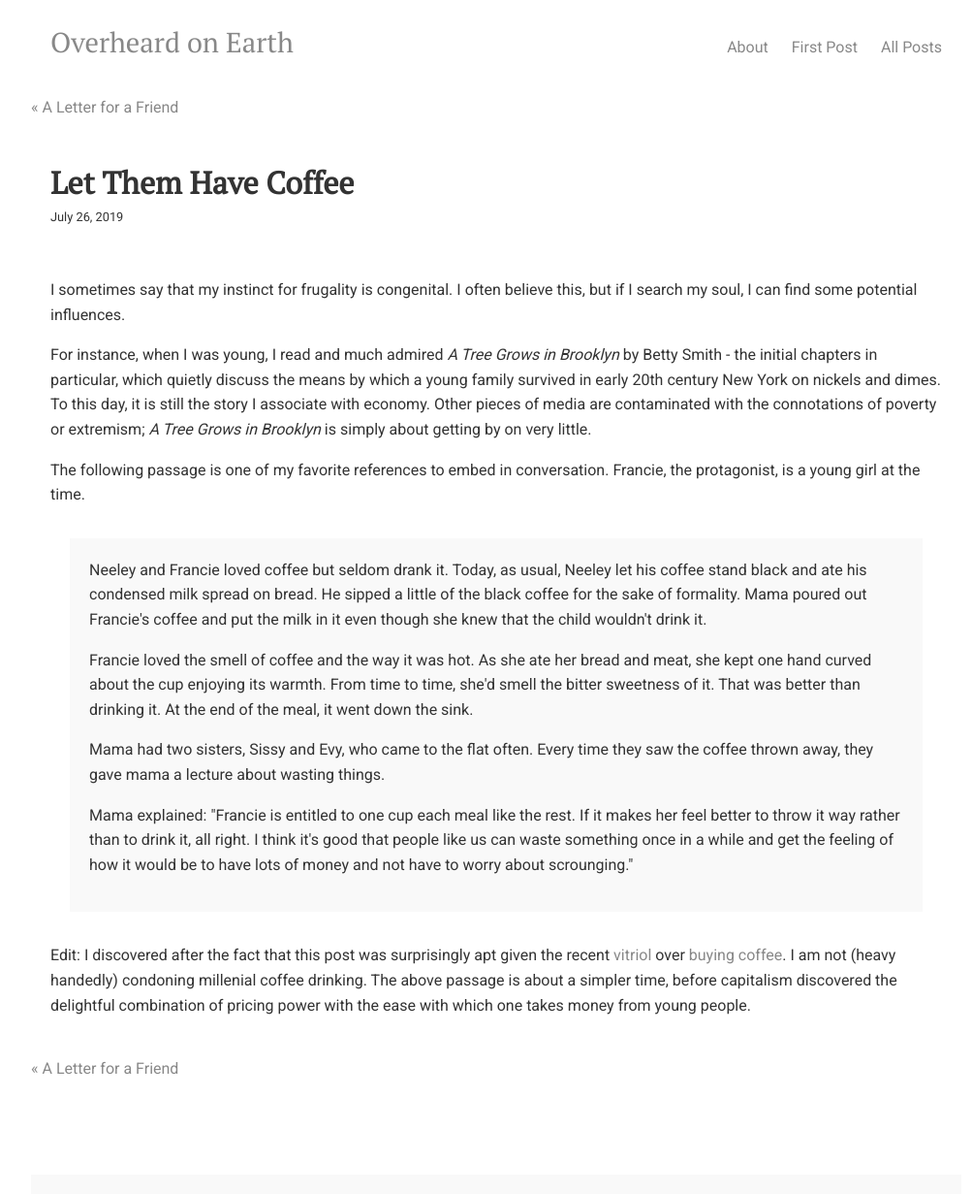
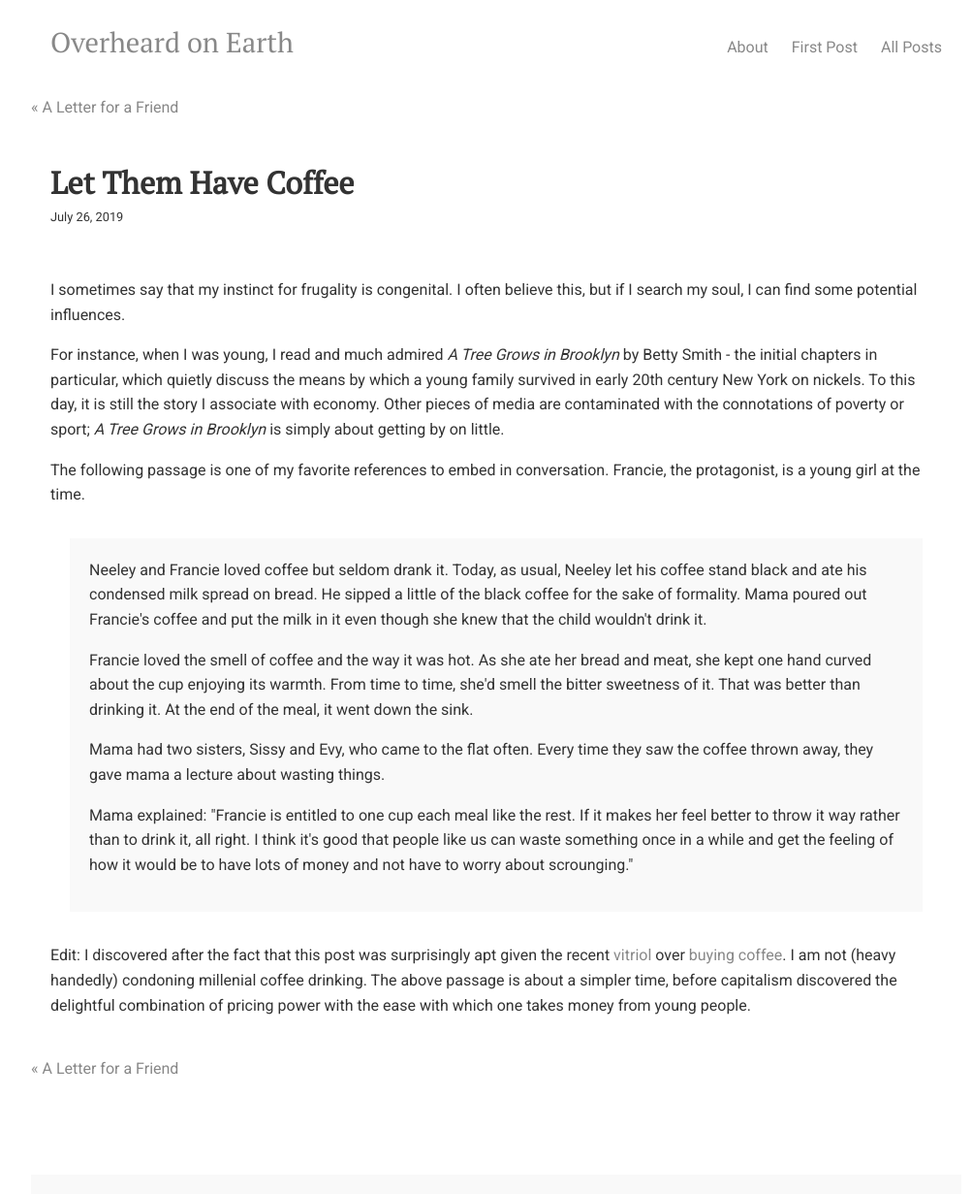
Before and after one commit to overheardonearth/overheardonearth.github.io, a Jekyll site: the page built from _posts/2019-07-26-let-them-have-coffee.html, in a window 1280 px wide. Shown: the whole page at 97% size, without its empty margins (128-1131 px from the left). Built offline with Jekyll 4.4.1, drawn with Linux system fonts in a browser that asks for light colours; comment, search, counter and statistics services are not loaded.

Commit message:
Update 2019-07-26-let-them-have-coffee.html

```diff
--- a/_posts/2019-07-26-let-them-have-coffee.html
+++ b/_posts/2019-07-26-let-them-have-coffee.html
@@ -8,7 +8,7 @@ title: Let Them Have Coffee
 I sometimes say that my instinct for frugality is congenital. I often believe this, but if I search my soul, I can find some potential influences.
 
 <p>
-  For instance, when I was young, I read and much admired <i>A Tree Grows in Brooklyn</i> by Betty Smith - the initial chapters in particular, which quietly discuss the means by which a young family survived in early 20th century New York on nickels and dimes. To this day, it is still the story I associate with economy. Other pieces of media are contaminated with the connotations of poverty or extremism; <i>A Tree Grows in Brooklyn</i> is simply about getting by on very little.
+  For instance, when I was young, I read and much admired <i>A Tree Grows in Brooklyn</i> by Betty Smith - the initial chapters in particular, which quietly discuss the means by which a young family survived in early 20th century New York on nickels. To this day, it is still the story I associate with economy. Other pieces of media are contaminated with the connotations of poverty or sport; <i>A Tree Grows in Brooklyn</i> is simply about getting by on little.
 
 <p>
 The following passage is one of my favorite references to embed in conversation. Francie, the protagonist, is a young girl at the time.
```
